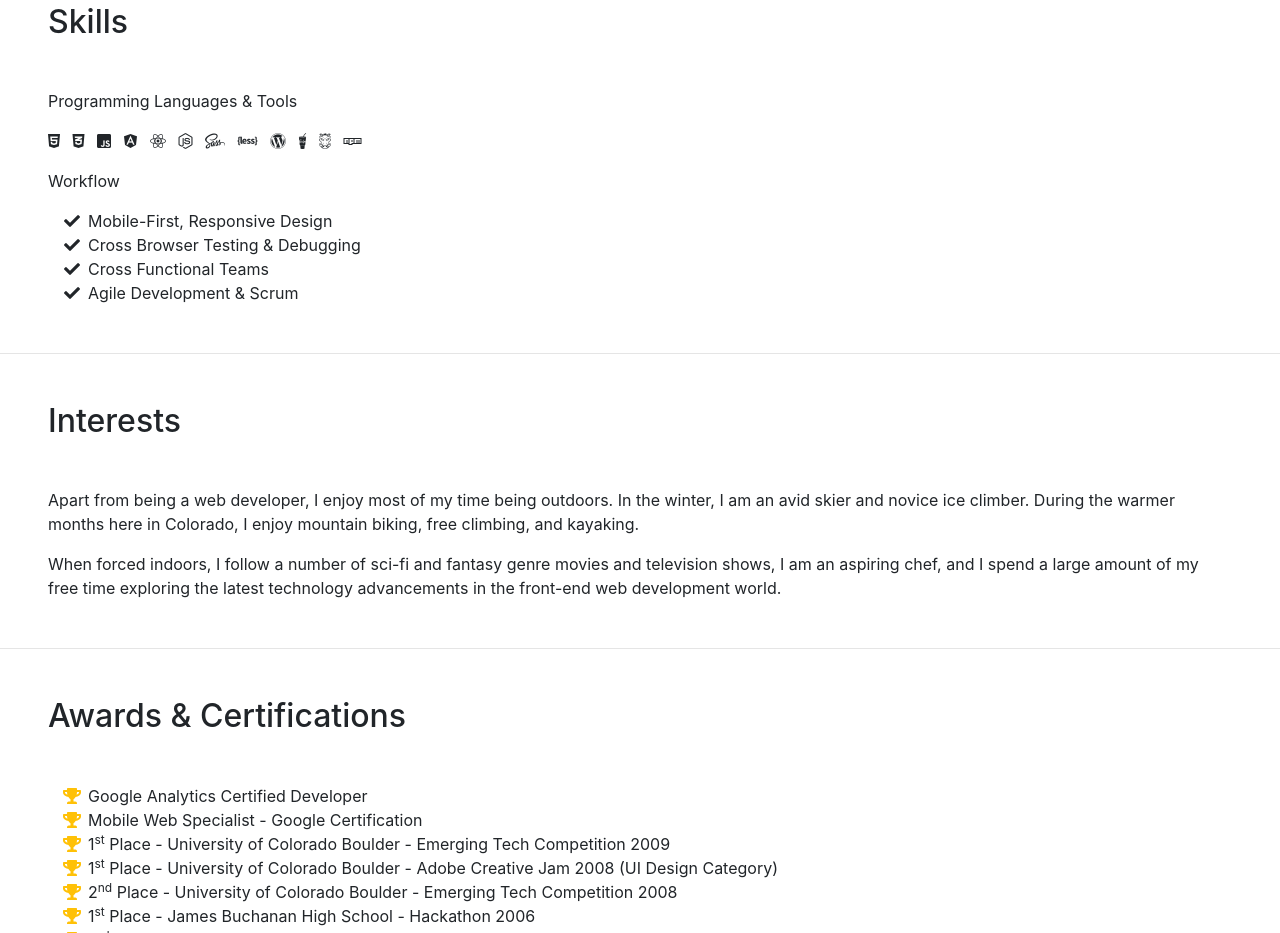
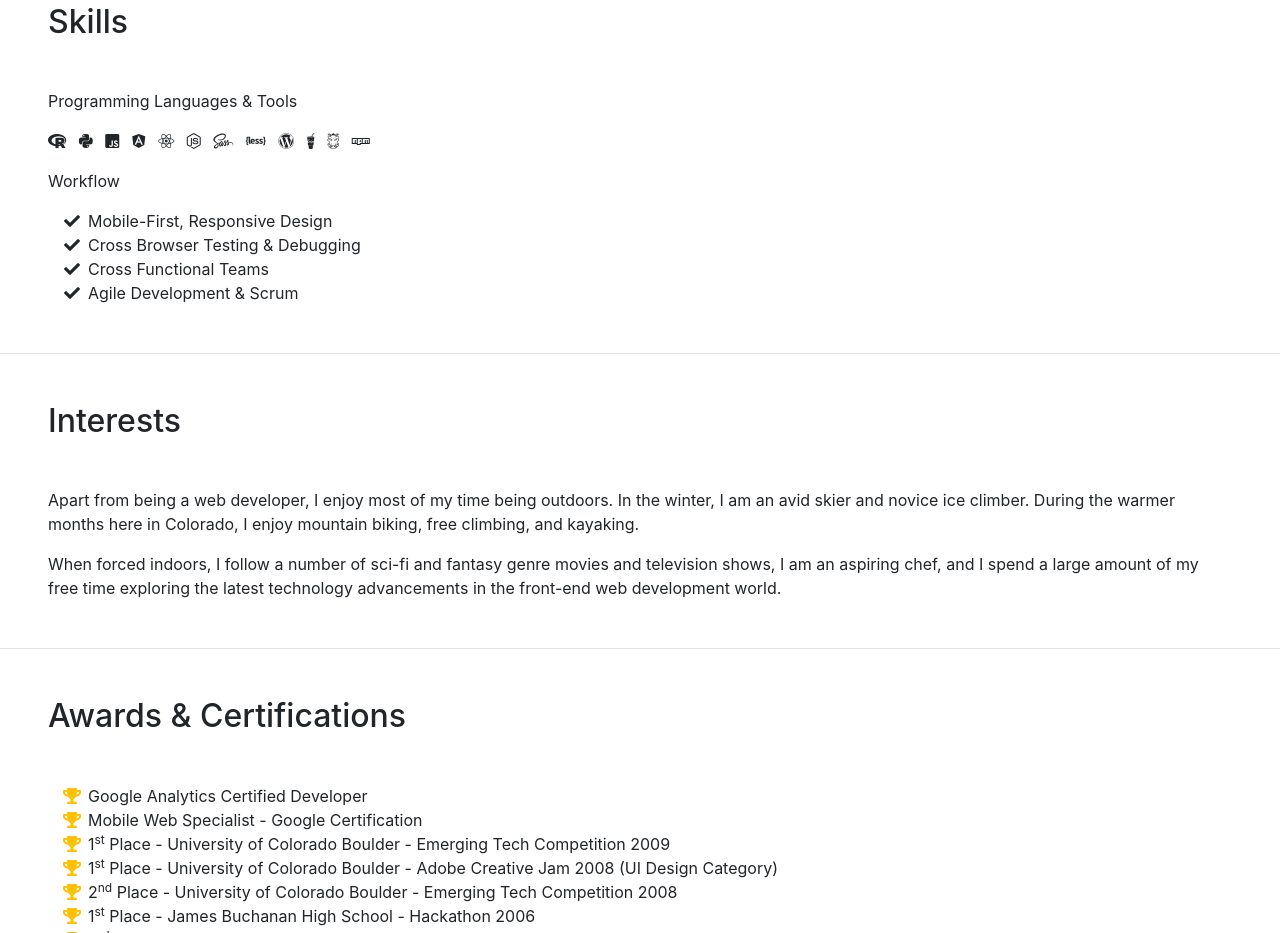
Before and after one commit to LEccJE8dXmkFSA4/LEccJE8dXmkFSA4.github.io, a website with bundled scripts: page index.html in a window 1280 px wide. Shown: the part 2174-3107 px from the top of the page. Built offline with nearby package versions, Linux system fonts and the light colour scheme; a web font is replaced by a local one.

Commit message:
Update index.html

```diff
--- a/index.html
+++ b/index.html
@@ -206,10 +206,10 @@
         <div class="subheading mb-3">Programming Languages &amp; Tools</div>
         <ul class="list-inline dev-icons">
           <li class="list-inline-item">
-            <i class="fab fa-html5"></i>
+            <i class="fab fa-r-project"></i>
           </li>
           <li class="list-inline-item">
-            <i class="fab fa-css3-alt"></i>
+            <i class="fab fa-python"></i>
           </li>
           <li class="list-inline-item">
             <i class="fab fa-js-square"></i>
```
